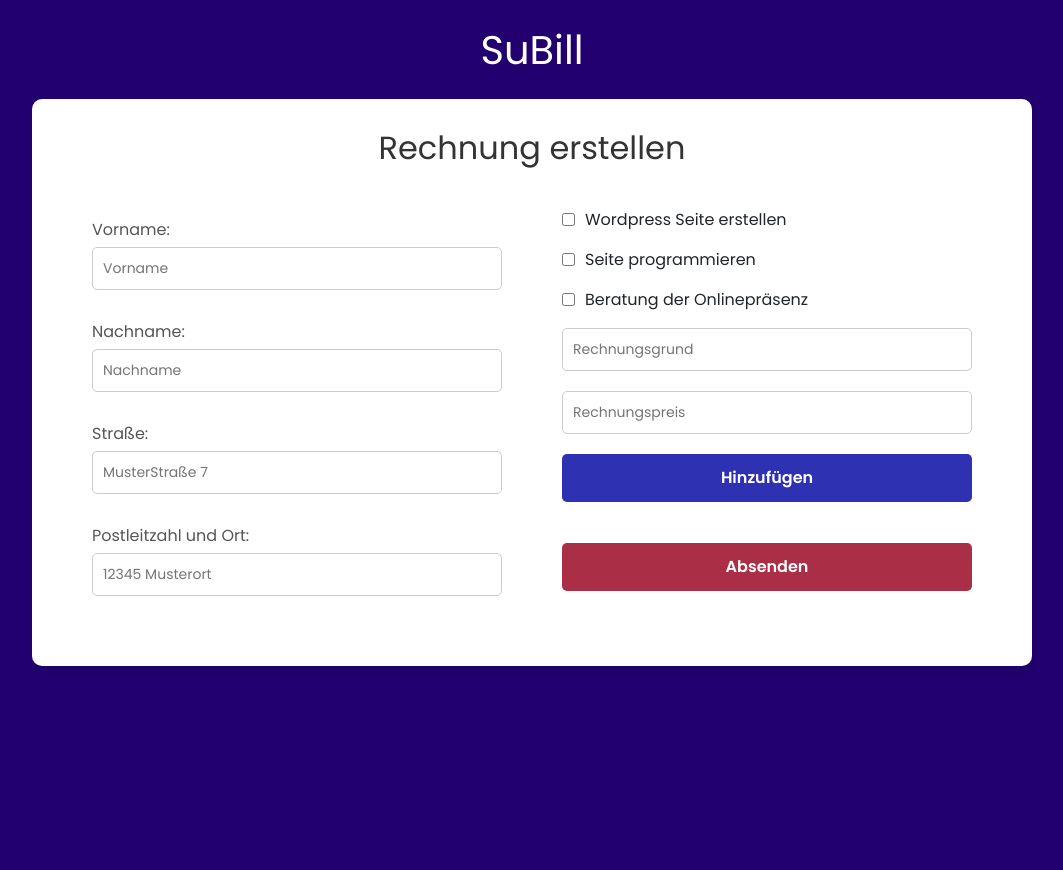
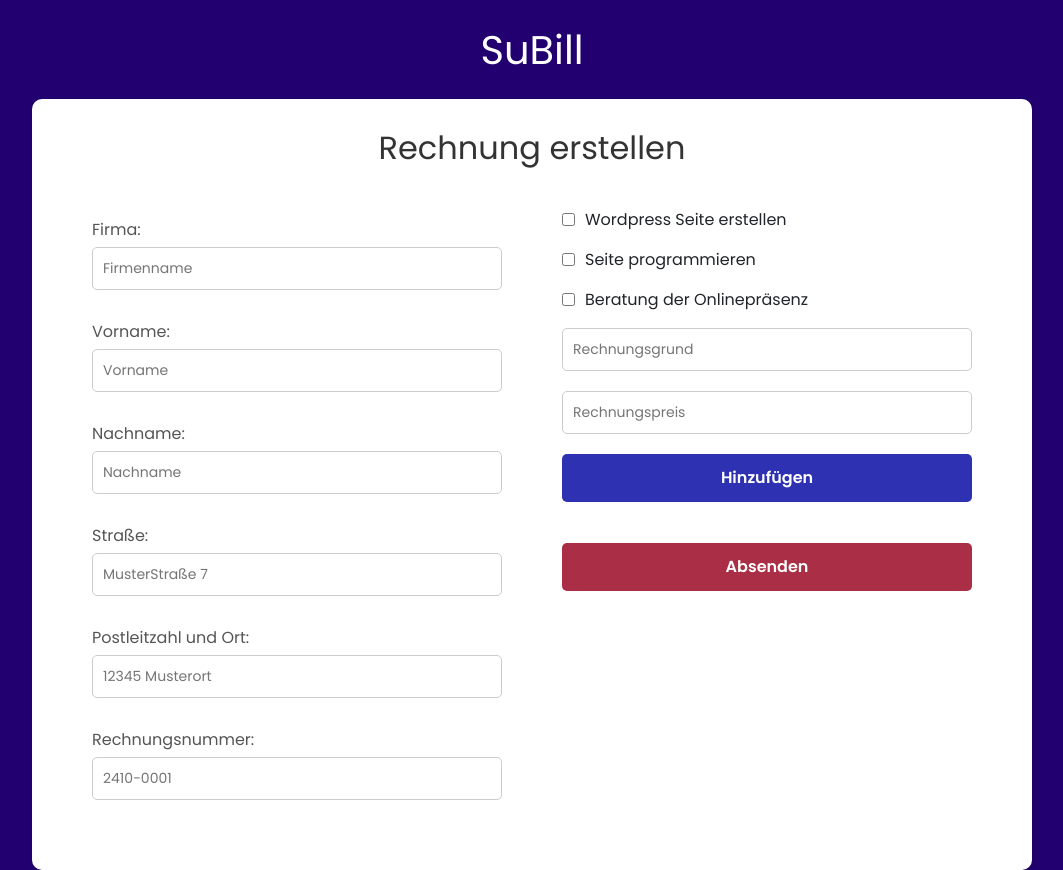
Before and after one commit to urimsu/SuBill, an Angular app: page / in a window 1280 px wide. Shown: the whole page, without its empty margins (108-1171 px from the left). Before the commit the page ends 800 px from the top, so only its background shows below. Built offline with nearby package versions, Linux system fonts and the light colour scheme.

Commit message:
final state
final state

```diff
--- a/src/app/calculator/calculator.component.html
+++ b/src/app/calculator/calculator.component.html
@@ -3,6 +3,9 @@
         <h2>Rechnung erstellen</h2>
         <form  class="formContainer">
             <div class="leftDiv">
+                <label for="firma">Firma:</label>
+                <input type="text" id="firma" [(ngModel)]="firma" name="firma" placeholder="Firmenname" required>
+
                 <label for="vorname">Vorname:</label>
                 <input type="text" id="vorname" [(ngModel)]="vorname" name="vorname" placeholder="Vorname" required>
 
@@ -14,6 +17,9 @@
 
                 <label for="plzUndOrt">Postleitzahl und Ort:</label>
                 <input type="text" id="plzUndOrt" [(ngModel)]="plzUndOrt" name="plzUndOrt" placeholder="12345 Musterort" required>
+
+                <label for="rechnungsnummer">Rechnungsnummer:</label>
+                <input type="text" id="rechnungsnummer" [(ngModel)]="rechnungsnummer" name="rechnungsnummer" placeholder="2410-0001" required>
             </div>
             <!-- <label for="options">Rechnungsgrund</label>
             <select id="options" [(ngModel)]="rechnungsgrund" name="options" required>
@@ -41,7 +47,7 @@
                 <div class="writer-label">
                     <!-- Input-Feld -->
                     <input [(ngModel)]="newItem" [ngModelOptions]="{standalone: true}" placeholder="Rechnungsgrund" />
-                    <input [(ngModel)]="newPreis" [ngModelOptions]="{standalone: true}" placeholder="Rechnungspreis" />
+                    <input [(ngModel)]="newPreis" [ngModelOptions]="{standalone: true}" type="number" placeholder="Rechnungspreis" />
 
                     <!-- Button zum Hinzufügen der Eingabe -->
                     <button id='addButton' (click)="addItem()">Hinzufügen</button>
--- a/src/app/calculator/calculator.component.ts
+++ b/src/app/calculator/calculator.component.ts
@@ -18,6 +18,7 @@ export class CalculatorComponent {
   nachname = '';
   strasse = '';
   plzUndOrt = '';
+  firma='';
   preis:number = 0;
 
   newPreis:number | undefined;
@@ -32,12 +33,14 @@ export class CalculatorComponent {
   grundUndPreisMapList:any[]=[];
 
   currentDate: Date = new Date();
+  rechnungsnummer: string=``;
 
   addItem() {
     if (this.newItem) {
-      this.rechnungsgrund.push([this.newItem,this.newPreis]);
+      this.rechnungsgrund.push([this.newItem,`${this.newPreis}€`]);
       if(this.newPreis!=undefined){
         this.preis+=this.newPreis;
+
       }
       this.newItem = ''; // Eingabefeld leeren
       this.newPreis=undefined;
@@ -110,9 +113,11 @@ export class CalculatorComponent {
 
       head: [[`Rechnungsträger`]],
       body: [
+        [`${this.firma}`],
         [`${this.vorname}`],
         [`${this.nachname}`],
         [`${this.strasse}`],
+        [`${this.plzUndOrt}`],
         // ...theme="plain",
       ],
       headStyles: {
@@ -145,7 +150,7 @@ export class CalculatorComponent {
     })
 
     autoTable(doc,{
-      head:[['Rechnungsnummer']],
+      head:[[`Rechnungsnummer: ${this.rechnungsnummer}`]],
       styles:{fontStyle: 'bold',
         halign:'center'
       },
@@ -154,14 +159,18 @@ export class CalculatorComponent {
 
     autoTable(doc,{
       head:[[`für die Erledigung der von Ihnen beauftragen Tätigkeiten berechne ich Ihnen wie folgt`]],
+      body:[[`Rechnungsdatum entspricht Leistungsdatum`]],
     headStyles:{
       fontStyle:'normal',
+    },
+    bodyStyles:{
+      fontStyle:'italic',
     },
       styles:{
         fillColor: [255, 255, 255],
         textColor: [0, 0, 0], // Textfarbe des Headers
       },
-      theme:'grid',
+      theme:'plain',
     })
     autoTable(doc,{
       head:[['Bezeichnung','Preis']],
```
